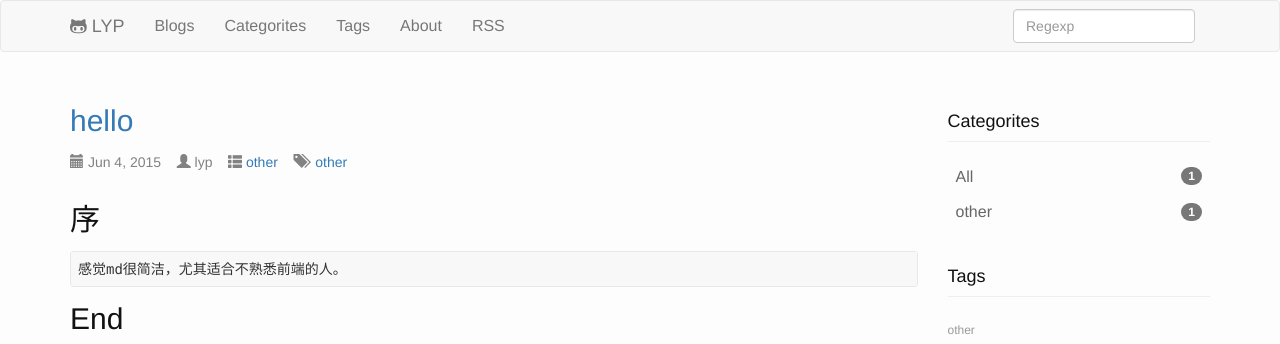
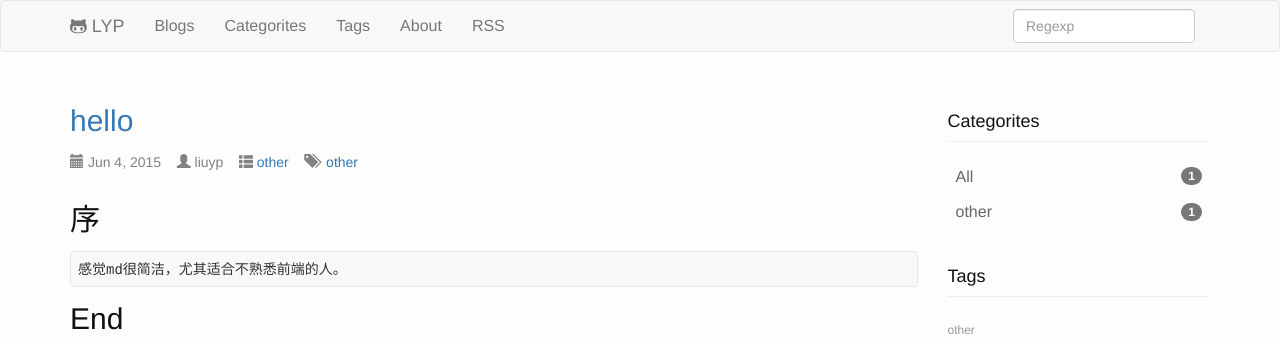
Before and after one commit to liuyuping459/liuyuping459.github.io, a Jekyll site: the page built from index.html, in a window 1280 px wide. Shown: the top 344 px of the page. Built offline with Jekyll 4.4.1, drawn with Linux system fonts in a browser that asks for light colours; nearby versions of some CDN libraries; the list of posts is cut into pages by our own code; comment, search, counter and statistics services are not loaded.

Commit message:
modify name

```diff
--- a/_posts/2015-06-04-hello.md
+++ b/_posts/2015-06-04-hello.md
@@ -2,7 +2,7 @@
 layout: post
 title: "hello"
 date: 2015-06-04 22:15:06
-author: lyp
+author: liuyp
 categories: other
 tags: other
 ---
```
Also changed, not shown: 4-about.md (+1 -1 lines).
